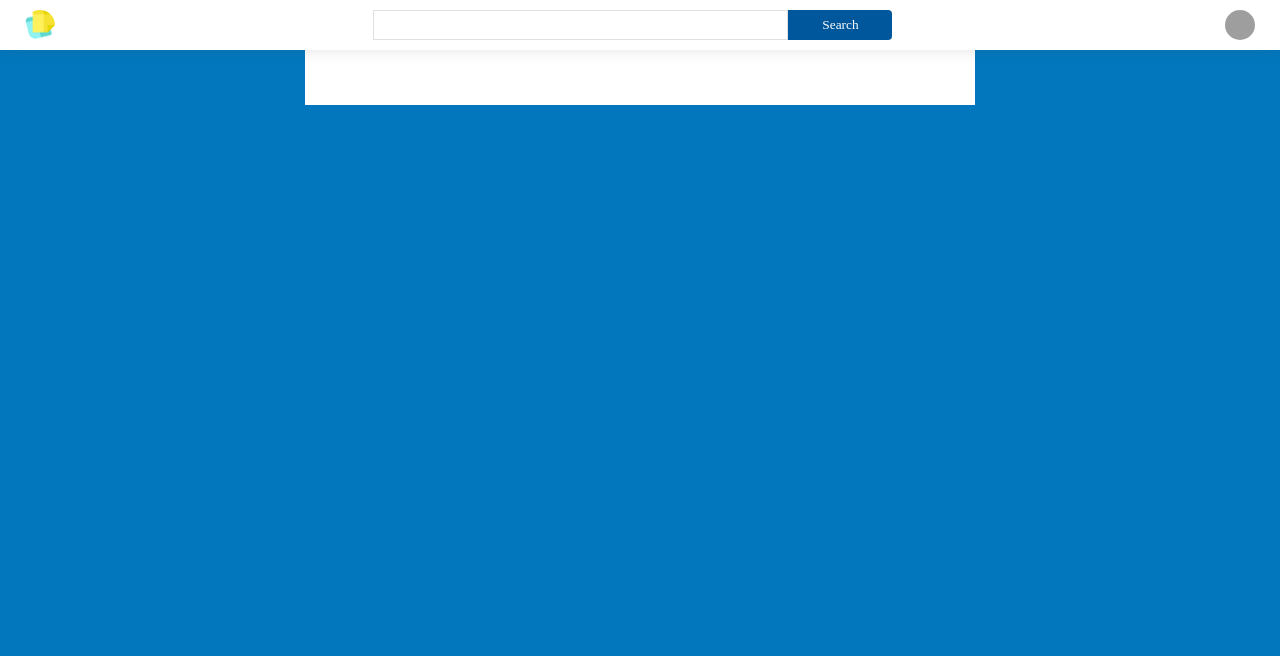
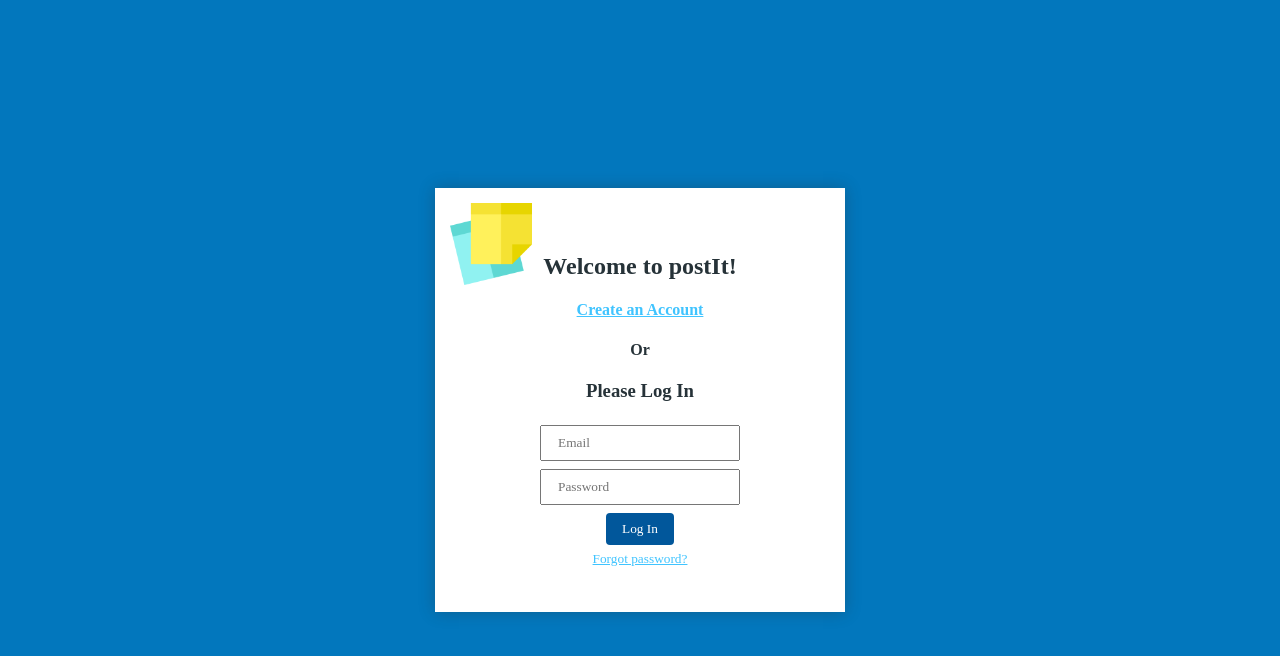
Before and after one commit to keitjrve/wad-hw3, a Vue app: page /#/ in a window 1280 px wide. Before the commit this address led to /#/. Shown: the top 656 px of the page. Built offline with nearby package versions, Linux system fonts and the light colour scheme; grey boxes are pictures that could not be loaded.

Commit message:
login button directs to header

```diff
--- a/src/App.vue
+++ b/src/App.vue
@@ -1,17 +1,17 @@
 <template>
   <div id="App">
-    <Header/>
+    <Login/>
     <router-view></router-view>
   </div>
 </template>
 
 <script>
-  import Header from './components/header.vue'
+  import Login from './components/Login.vue'
 
   export default {
     name: 'App',
     components: {
-      Header,
+      Login
     },
     methods: {
 
--- a/src/components/Home.vue
+++ b/src/components/Home.vue
@@ -5,9 +5,6 @@
 
 <script>
 
-export default {
-  name: 'Home'
-}
 </script>
 
 <!-- Add "scoped" attribute to limit CSS to this component only -->
--- a/src/components/Login.vue
+++ b/src/components/Login.vue
@@ -15,7 +15,7 @@
         </div>
         <div>
           <h3>Please Log In</h3>
-          <form action="index.html" method="post">
+          <form>
             <div>
               <input type="text" name="email" placeholder="Email">
             </div>
@@ -23,7 +23,9 @@
               <input type="password" name="password" placeholder="Password">
             </div>
             <div>
-              <button class="button" type="submit" name="login">Log In</button>
+              <router-link :to="{name: 'header'}">
+                <button class="button" type="submit" name="login">Log In</button>
+              </router-link>
             </div>
             <div>
               <small>
--- a/src/components/header.vue
+++ b/src/components/header.vue
@@ -20,6 +20,7 @@
             <a href="#" onclick="location.href='login.html'">Log out</a>
         </ul>
         -->
+        <router-view></router-view>
       </div>
     </nav>
   </header>
--- a/src/main.js
+++ b/src/main.js
@@ -2,20 +2,31 @@ import Vue from 'vue'
 import App from './App.vue'
 import VueRouter from 'vue-router'
 
+//import header from "./components/header";
 import Home from "./components/Home";
+import header from "./components/header";
 /*import store from "./store";*/
 
 Vue.config.productionTip = false
 Vue.use(VueRouter);
 
 const routes = [
-  {path: "/", component: Home},
+    {
+        path: "/home",
+        name: "home",
+        component: Home
+    },
+    {
+        path: "/header",
+        name: "header",
+        component: header
+    }
 ];
 
 const router = new VueRouter({routes});
 
 new Vue({
-  router,
-  /*store,*/
-  render: h => h(App),
+    router,
+    /*store,*/
+    render: h => h(App),
 }).$mount('#app')
```
Also changed, not shown: 1 other file (tests, documents, lock files or other folders).
